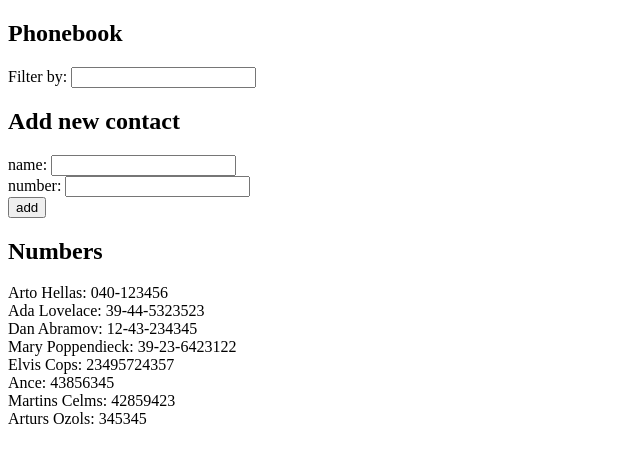
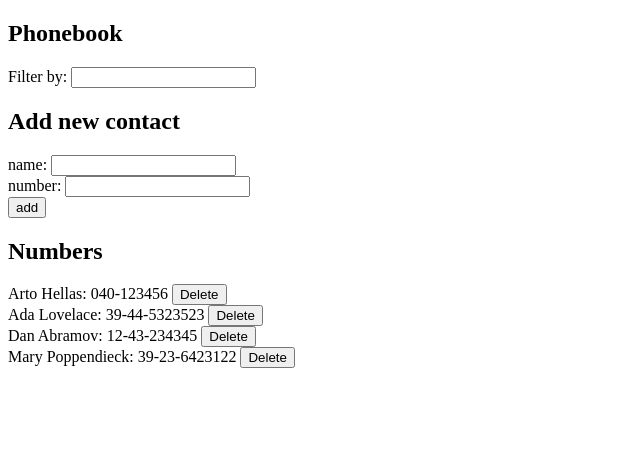
Before and after one commit to elviscops/Part2_FullstackOpen, a React (Vite) app in the folder part2/Phonebook_2.6-2.10/: page / in a window 1280 px wide. Shown: the top 462 px of the page, without its empty margins (0-640 px from the left). Built offline with nearby package versions, Linux system fonts and the light colour scheme; data requests are answered from the project's data file.

Commit message:
Exercise 2.14 unfinished

```diff
--- a/part2/Phonebook_2.6-2.10/db.json
+++ b/part2/Phonebook_2.6-2.10/db.json
@@ -19,26 +19,6 @@
       "name": "Mary Poppendieck",
       "number": "39-23-6423122",
       "id": "4"
-    },
-    {
-      "id": "d04c",
-      "name": "Elvis Cops",
-      "number": "23495724357"
-    },
-    {
-      "id": "7b7c",
-      "name": "Ance",
-      "number": "43856345"
-    },
-    {
-      "id": "dc63",
-      "name": "Martins Celms",
-      "number": "42859423"
-    },
-    {
-      "id": "48a1",
-      "name": "Arturs Ozols",
-      "number": "345345"
     }
   ]
 }
--- a/part2/Phonebook_2.6-2.10/src/App.jsx
+++ b/part2/Phonebook_2.6-2.10/src/App.jsx
@@ -20,6 +20,10 @@ const SubmitForm = (props) => {
     )
 }
 
+const DeleteContactBtn = (props) => {
+    return (<button onClick={props.delete}>Delete</button>)
+}
+
 const SearchFilter = (props) => {
     return (
             <div>
@@ -32,7 +36,7 @@ const ContactList = (props) => {
         if (props.showAllContacts) {
             return (
                 props.contacts.map((card)=>{
-                    return (<div key={card.name} >{card.name}: {card.number}</div>)
+                    return (<div key={card.name} >{card.name}: {card.number} <DeleteContactBtn delete={props.deleteContact}/></div>)
                     }
                 )
             )
@@ -40,7 +44,7 @@ const ContactList = (props) => {
             return (
                 props.contacts.filter(
                     item => item.name.toLowerCase().includes(props.newString)).map(filteredName =>{
-                        return <div key={filteredName.name} >{filteredName.name}: {filteredName.number}</div>
+                        return <div key={filteredName.name} >{filteredName.name}: {filteredName.number} <DeleteContactBtn delete={props.deleteContact}/></div>
                     }
                 )
             )
@@ -79,9 +83,11 @@ const App = () => {
                     setNewName('')
                     setNewNumber('')
                 })
-
-
         }
+    }
+    const deleteContact = (event) =>{
+        event.preventDefault()
+        console.log("Delete Contact")
     }
 
     const handleContactChange = (event) => {
@@ -125,7 +131,7 @@ const App = () => {
                     newNumber={newNumber}
                     />
         <SectionTitle title={"Numbers"}/>
-        <ContactList contacts={persons} showAllContacts={showAllContacts} newString={newString}/>
+        <ContactList contacts={persons} showAllContacts={showAllContacts} newString={newString} deleteContact={deleteContact}/>
     </div>
   )
 }
```
